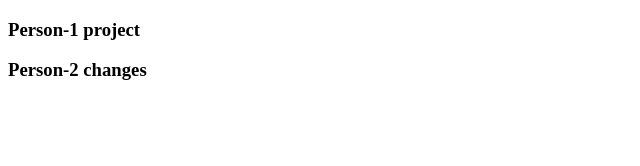
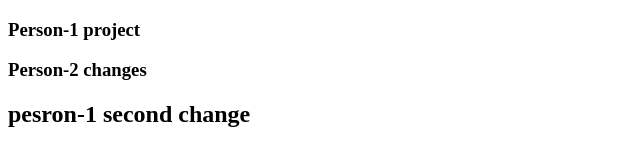
Before and after one commit to PraneethkumarPepala/person-1-pro, a plain HTML site: page index.html in a window 1280 px wide. Shown: the whole page, without its empty margins (0-640 px from the left). Drawn offline with Linux system fonts and the light colour scheme.

Commit message:
per-1 2nd changes

```diff
--- a/index.html
+++ b/index.html
@@ -8,5 +8,6 @@
 <body>
     <h3>Person-1 project</h3>
     <h3>Person-2 changes</h3>
+    <h2>pesron-1 second change</h2>
 </body>
 </html>
```
